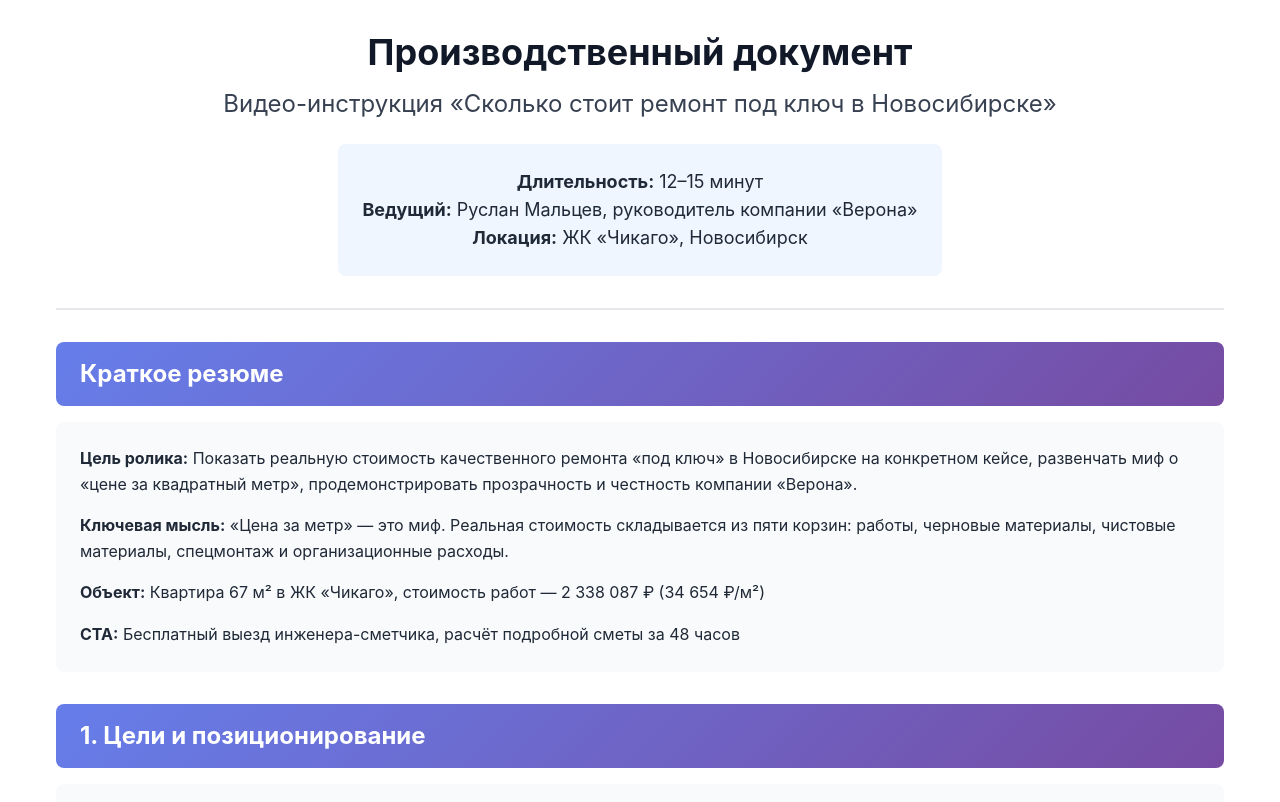
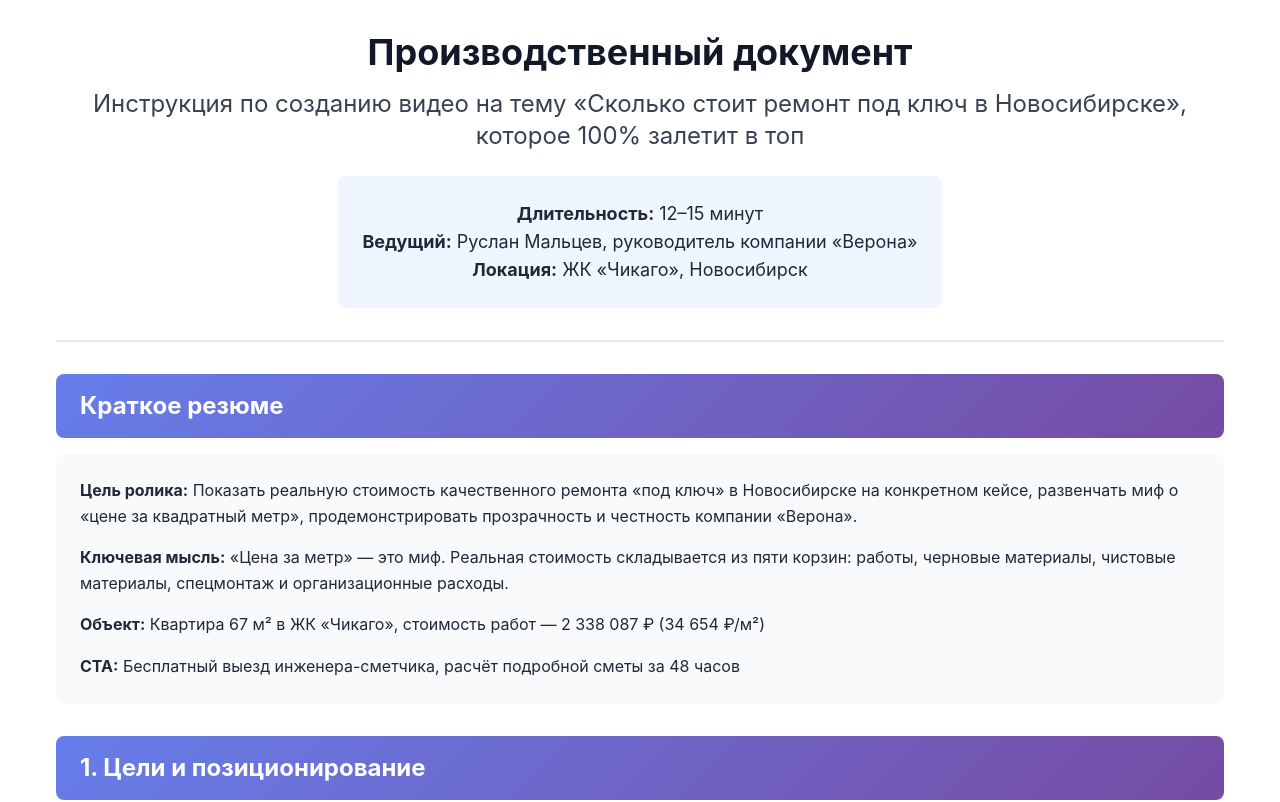
Before and after one commit to ivanov7marketing/video-remont-price, a plain HTML site: page index.html in a window 1280 px wide. Shown: the top 802 px of the page. Drawn offline with nearby package versions, Linux system fonts and the light colour scheme.

Commit message:
Update index.html

```diff
--- a/index.html
+++ b/index.html
@@ -3,7 +3,7 @@
 <head>
     <meta charset="UTF-8">
     <meta name="viewport" content="width=device-width, initial-scale=1.0">
-    <title>Видео-инструкция (12–18 мин) — версия со сценарным блоком из PDF (редактируемая)</title>
+    <title>Инструкция по созданию видео (12–18 мин)</title>
     <link href="https://cdn.jsdelivr.net/npm/tailwindcss@2.2.19/dist/tailwind.min.css" rel="stylesheet">
     <link rel="stylesheet" href="https://cdn.jsdelivr.net/npm/@fortawesome/fontawesome-free@6.4.0/css/all.min.css">
     <style>
@@ -77,7 +77,7 @@
         <div class="text-center py-8 border-b-2 border-gray-200 mb-8">
             <div class="editable">
                 <h1 class="text-4xl font-bold text-gray-900 mb-4">Производственный документ</h1>
-                <h2 class="text-2xl text-gray-700 mb-6">Видео-инструкция «Сколько стоит ремонт под ключ в Новосибирске»</h2>
+                <h2 class="text-2xl text-gray-700 mb-6">Инструкция по созданию видео на тему «Сколько стоит ремонт под ключ в Новосибирске», которое 100% залетит в топ</h2>
                 <div class="bg-blue-50 rounded-lg p-6 inline-block">
                     <p class="text-lg"><strong>Длительность:</strong> 12–15 минут</p>
                     <p class="text-lg"><strong>Ведущий:</strong> Руслан Мальцев, руководитель компании «Верона»</p>
```
